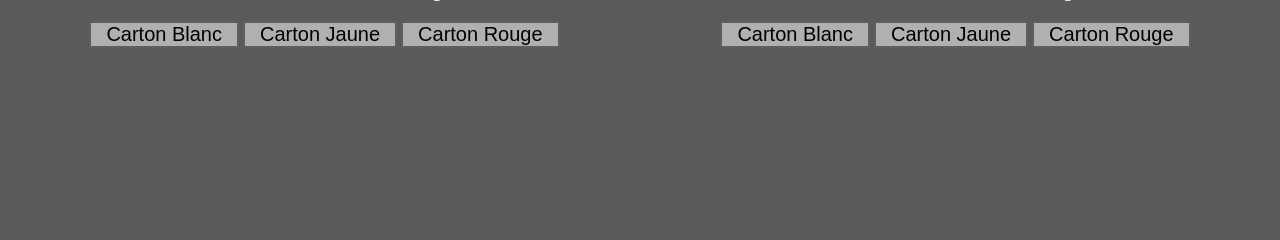
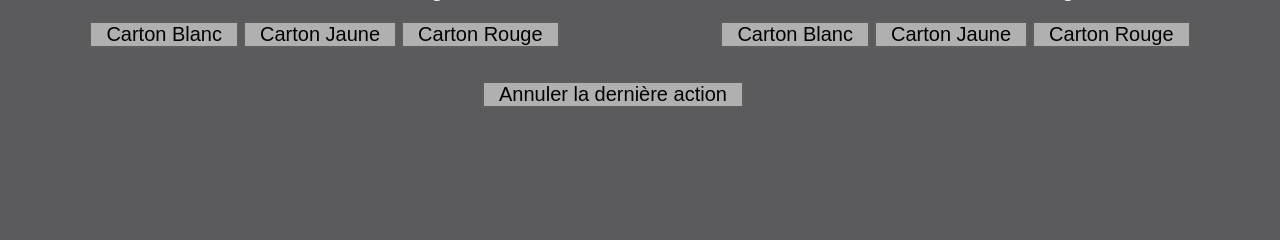
Before and after one commit to viickel/Arbitrage_SabreLaser_ASL_FFE, a Flask app: template templates/arbitrage.html in a window 1280 px wide. Shown: the part 212-452 px from the top of the page. Run offline with Flask 3, Linux system fonts and the light colour scheme; the template is opened without the code that fills it, so the values that code supplies are empty; parts of the project's set-up code (start-up, migrations or seed data) failed here and were passed over.

Commit message:
ajout de l'historique des actions

```diff
--- a/app.py
+++ b/app.py
@@ -1,5 +1,5 @@
 from flask import Flask, render_template, request, jsonify
-import time
+from datetime import datetime
 
 from models import *
 
@@ -28,7 +28,13 @@ def arene(num):
 def incrementScore(combattant, valeur):
     # quand il y aura plusieurs arènes, il faudra un paramètre id_arene
     arena.score[combattant] += valeur
-    return jsonify(score=arena.score)
+
+    # on garde un historique des actions effectuées
+    t = datetime.now().time()
+    timestamp = f"{t.hour}:{t.minute}:{t.second:02}"
+    arena.historique.append((timestamp, combattant, valeur, "point(s)"))
+    last_action = f"[{arena.historique[-1][0]}] {arena.historique[-1][1]}: {arena.historique[-1][2]} {arena.historique[-1][3]}"
+    return jsonify(score=arena.score, last_action=last_action)
 
 @app.route('/increment-carton/<combattant>/<couleur>', methods=['POST'])
 def incrementCarton(combattant, couleur):
@@ -40,8 +46,17 @@ def incrementCarton(combattant, couleur):
     if couleur != "blanc":
         adversaire = "vert" if combattant == "rouge" else "rouge"
         arena.score[adversaire] += 3
-    return jsonify(cartons=arena.cartons, score=arena.score)
 
+    # on garde un historique des actions effectuées
+    t = datetime.now().time()
+    timestamp = f"{t.hour}:{t.minute}:{t.second}"
+    arena.historique.append((timestamp, combattant, "carton", couleur))
+    last_action = f"[{arena.historique[-1][0]}] {arena.historique[-1][1]}: {arena.historique[-1][2]} {arena.historique[-1][3]}"
+    return jsonify(cartons=arena.cartons, score=arena.score, last_action=last_action)
+
+@app.route('/annuler', methods=['POST'])
+def annulerAction():
+    pass
 
 ################### Routes pour l'affichage ###################
 @app.route('/score/<int:num>', methods=['POST'])
--- a/models/arene.py
+++ b/models/arene.py
@@ -25,10 +25,10 @@ class Arene(object):
 				"rouge":0
 			}
 		}
+		self.historique = []
 		# TODO
 		# self.chrono
 		# self.statut = "en attente"
-		# self.historique = []
 
 
 	def ajouterCarton(self, combattant, couleur):
--- a/static/css/Arbitrage.css
+++ b/static/css/Arbitrage.css
@@ -73,3 +73,30 @@ button {
     color: white;
     border: 2px solid crimson;
 }
+
+/* Gestion de l'historique */
+.historique {
+    font-size: 20px;
+    color: white;
+    width: 50%;
+    margin: auto;
+    padding: 20px;
+}
+
+.ligne_historique_rouge {
+    text-align: center;
+    background-color: rgb(165, 23, 23);
+    padding: 5px;
+}
+
+.ligne_historique_vert {
+    text-align: center;
+    background-color: rgb(22, 93, 22);
+    padding: 5px;
+}
+
+.annuler {
+    width: 50%;
+    margin: auto;
+    padding: 10px;
+}
--- a/static/js/arbitrage.js
+++ b/static/js/arbitrage.js
@@ -5,6 +5,7 @@ $(document).ready(function() {
 
         $.post(`/increment-score/${color}/${value}`, function(data) {
             $(`#score_${color}`).text(data.score[color]);
+            addHistoryLine(color, data.last_action)
         });
     });
 
@@ -16,6 +17,12 @@ $(document).ready(function() {
             $(`#cbt_${color}_carton_${value}`).text(data.cartons[color][value]);
             $(`#score_rouge`).text(data.score["rouge"]);
             $(`#score_vert`).text(data.score["vert"]);
+            addHistoryLine(color, data.last_action)
         });
     });
+
+    function addHistoryLine(color, line) {
+        const html_line = `<div class="ligne_historique_${color}">${line}</div>`;
+        $('#liste_historique').prepend(html_line);
+    }
 });
--- a/templates/arbitrage.html
+++ b/templates/arbitrage.html
@@ -2,7 +2,6 @@
 
 {% block head %}
 	<title>Interface d'Arbitrage</title>
-	<!-- <script src="https://cdnjs.cloudflare.com/ajax/libs/socket.io/4.0.1/socket.io.min.js"></script>     -->
 	<script src="https://code.jquery.com/jquery-3.6.0.min.js"></script>
 	<link rel="stylesheet" href="{{ url_for('static', filename='css/arbitrage.css') }}">
 	<script src="{{ url_for('static', filename='js/arbitrage.js') }}"></script>
@@ -65,4 +64,17 @@
 		</table>
 		</center> <!-- à enlever -->
 	</div>
+
+	<div class="historique">
+		<div class="annuler">
+			<button>Annuler la dernière action</button>
+		</div>
+		<div id=liste_historique>
+			{% for ligne in arene.historique[::-1] %}
+				<div class="ligne_historique_{{ligne[1]}}">
+					[{{ ligne[0] }}] {{ ligne[1] }}: {{ ligne[2] }} {{ ligne[3] }}
+				</div>
+			{% endfor %}
+		</div>
+	</div>
 {% endblock %}
```
